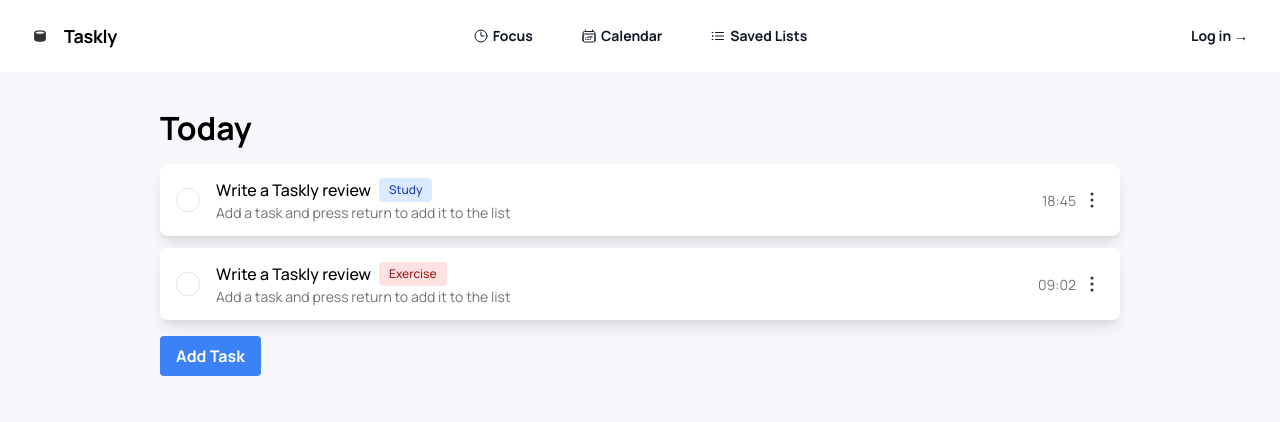
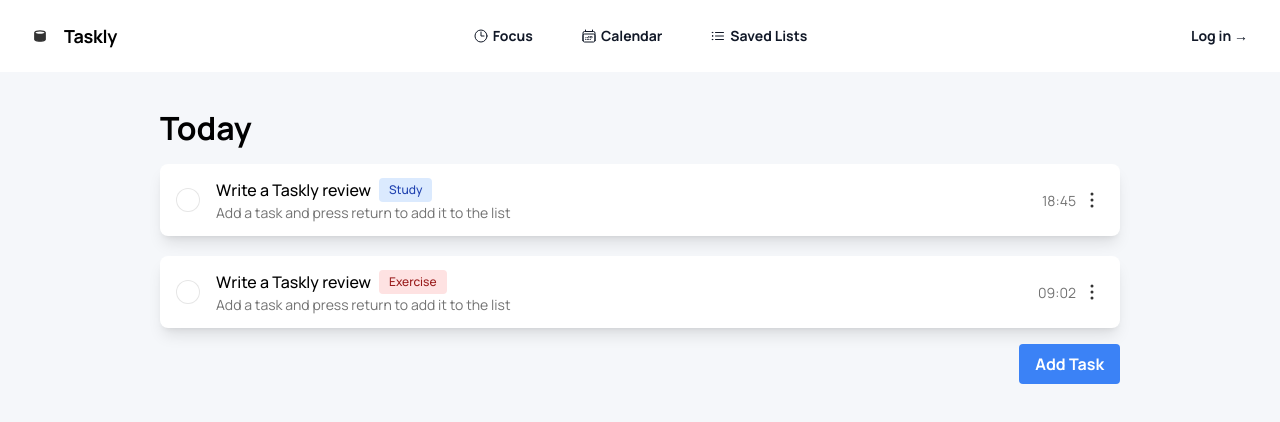
Before and after one commit to r1chou5e/todo-web-app-2-fe, a React (Create React App) app: page / in a window 1280 px wide. Shown: the top 422 px of the page. Built offline with nearby package versions, Linux system fonts and the light colour scheme.

Commit message:
add TimeAlert

```diff
--- a/src/components/templates/task/Task.jsx
+++ b/src/components/templates/task/Task.jsx
@@ -3,9 +3,16 @@
 import Tag from '../../controls/tag/Tag';
 import { TaskTypeColorVariants, TaskTypes } from '../../../constants';
 import { getLabelFromValue } from '../../../utils/mapping';
+import './style/Task.css';
+import { timeDiffFromNow } from '../../../utils/formatting';
 
 export default function Task({ id, title, description, type, time, onEdit }) {
   const taskRef = useRef(null);
+
+  const taskAlert = () => {
+    console.log(timeDiffFromNow(time));
+    return timeDiffFromNow(time).diffSeconds < 0;
+  };
 
   useEffect(() => {
     const taskElement = taskRef.current;
@@ -18,7 +25,7 @@
   return (
     <div
       ref={taskRef}
-      className="flex items-center gap-4 bg-[#FFFFFF] px-4 py-3 rounded-lg shadow-lg min-h-[72px] justify-between transition-transform transform hover:scale-105"
+      className="task-hover relative flex items-center gap-4 bg-[#FFFFFF] px-4 py-3 rounded-lg shadow-lg min-h-[72px] justify-between transition-transform transform hover:scale-105 group"
     >
       <div className="flex items-center gap-4">
         <RoundCheckbox />
@@ -62,6 +69,11 @@
           </svg>
         </div>
       </div>
+      {taskAlert() && (
+        <div className="task-warning">
+          <span className="text-xs font-bold">!</span>
+        </div>
+      )}
     </div>
   );
 }
--- a/src/components/templates/task/TaskEdit.jsx
+++ b/src/components/templates/task/TaskEdit.jsx
@@ -9,23 +9,20 @@
   description,
   time,
   type,
-  priority,
   onSave,
   onCancel,
   onRemove,
 }) {
   const [editTitle, setEditTitle] = useState(title);
   const [editDescription, setEditDescription] = useState(description);
-  const [editTime, setEditTime] = useState(time);
+  const [editTime, setEditTime] = useState(time); // TODO: cần sử lý logic khi chọn giờ thì phải là giờ sau giờ hiện tại, nếu giờ là giờ nhỏ hơn giờ hiện tại thì là giờ hôm sau
   const [editType, setEditType] = useState(type);
-  const [editPriority, setEditPriority] = useState(priority);
 
   const handleSave = () => {
     onSave({
       title: editTitle,
       description: editDescription,
       time: editTime,
-      priority: editPriority,
     });
   };
 
@@ -33,7 +30,7 @@
     <div className="bg-[#FFFFFF] p-4 rounded-lg shadow-lg">
       <div className="mb-3 flex items-center justify-between">
         <div className="flex items-center gap-2">
-          <span className="font-bold text-lg">Priority #{editPriority}</span>
+          <span className="font-bold text-lg">Edit task</span>
         </div>
         <svg
           xmlns="http://www.w3.org/2000/svg"
--- /dev/null
+++ b/src/components/templates/task/style/Task.css
@@ -0,0 +1,24 @@
+.task-warning {
+    position: absolute;
+    top: 0;
+    right: 0;
+    margin-top: -8px;
+    margin-right: -8px;
+    background-color: red;
+    color: white;
+    border-radius: 9999px;
+    width: 20px;
+    height: 20px;
+    display: flex;
+    align-items: center;
+    justify-content: center;
+    box-shadow: 0 4px 6px rgba(0, 0, 0, 0.1);
+    opacity: 0;
+    transform: scale(0.5);
+    transition: opacity 0.3s ease, transform 0.3s ease;
+  }
+
+  .task-hover:hover .task-warning {
+    opacity: 1;
+    transform: scale(1);
+  }
--- a/src/components/templates/todo-list/TodoList.jsx
+++ b/src/components/templates/todo-list/TodoList.jsx
@@ -65,7 +65,7 @@
         <p className="text-black tracking-light text-[32px] font-bold leading-tight min-w-72 mb-4">
           Today
         </p>
-        <div className="flex flex-col gap-3">
+        <div className="flex flex-col gap-5">
           {tasks.map((task, index) =>
             task.editMode ? (
               <TaskEdit
@@ -75,7 +75,6 @@
                 description={task.description}
                 time={task.time}
                 type={task.type}
-                priority={index + 1}
                 onCancel={closeEdit}
                 onSave={saveTask}
               />
@@ -105,12 +104,14 @@
           )}
         </div>
         {!isAdding && (
+          <div className="flex justify-end">
             <button
               className="bg-blue-500 text-white font-bold py-2 px-4 rounded mt-4 transition-all duration-300 hover:bg-blue-600 transform hover:scale-105"
               onClick={addTask}
             >
               Add Task
             </button>
+          </div>
         )}
       </div>
     </div>
--- /dev/null
+++ b/src/utils/formatting.js
@@ -0,0 +1,26 @@
+export const timeDiffFromNow = (timeString) => {
+  // Split the time string into hours and minutes
+  const [hours, minutes] = timeString.split(':').map(Number);
+
+  // Create a new Date object for the current time
+  const now = new Date();
+
+  // Create a Date object for the input time (same day as now)
+  const inputTime = new Date();
+  inputTime.setHours(hours, minutes, 0, 0); // set seconds and milliseconds to 0
+
+  // Calculate the difference in milliseconds
+  const diffMilliseconds = inputTime - now;
+
+  // Convert to a readable format (e.g., minutes or hours)
+  const diffSeconds = Math.floor(diffMilliseconds / 1000);
+  const diffMinutes = Math.floor(diffSeconds / 60);
+  const diffHours = Math.floor(diffMinutes / 60);
+
+  return {
+    diffMilliseconds,
+    diffSeconds,
+    diffMinutes,
+    diffHours,
+  };
+};
```
Also changed, not shown: src/components/templates/todo-list/style/TodoList.css (indentation only). Lines whose indentation alone changed are shown as unchanged.
